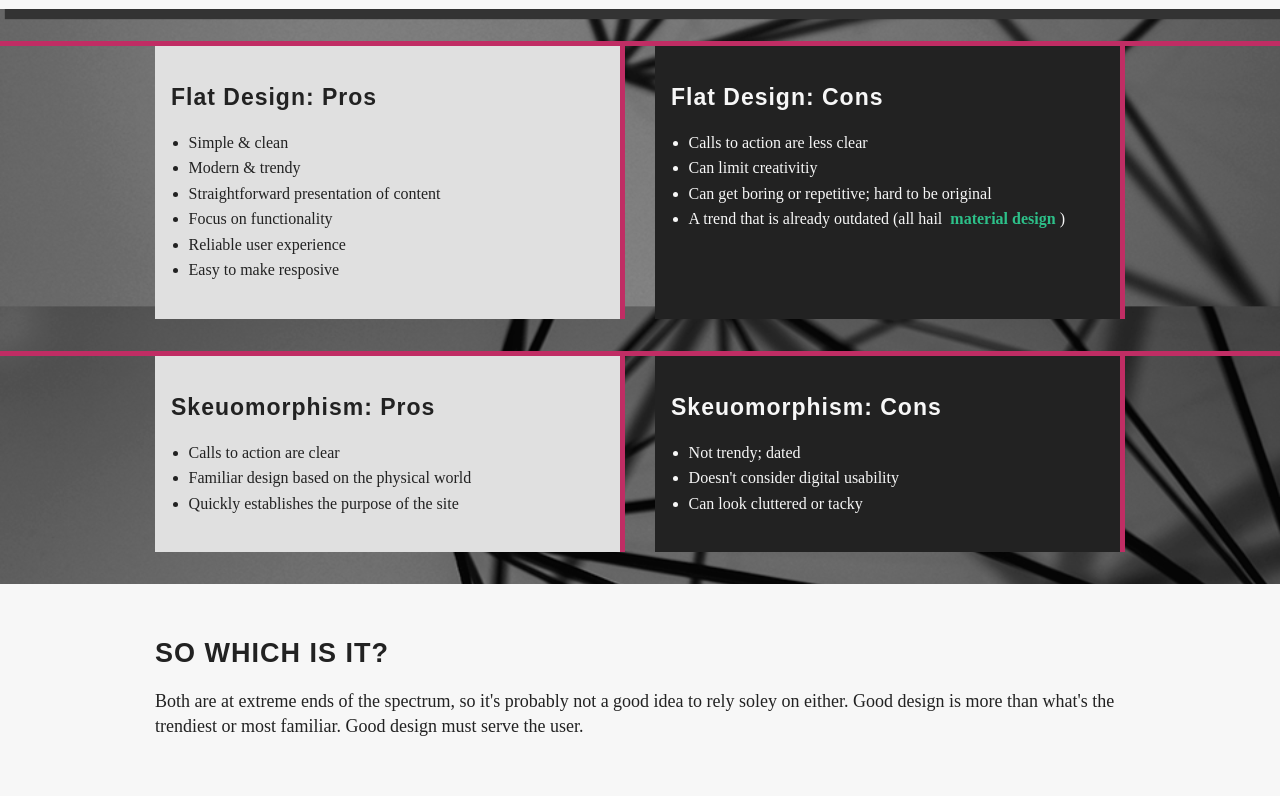
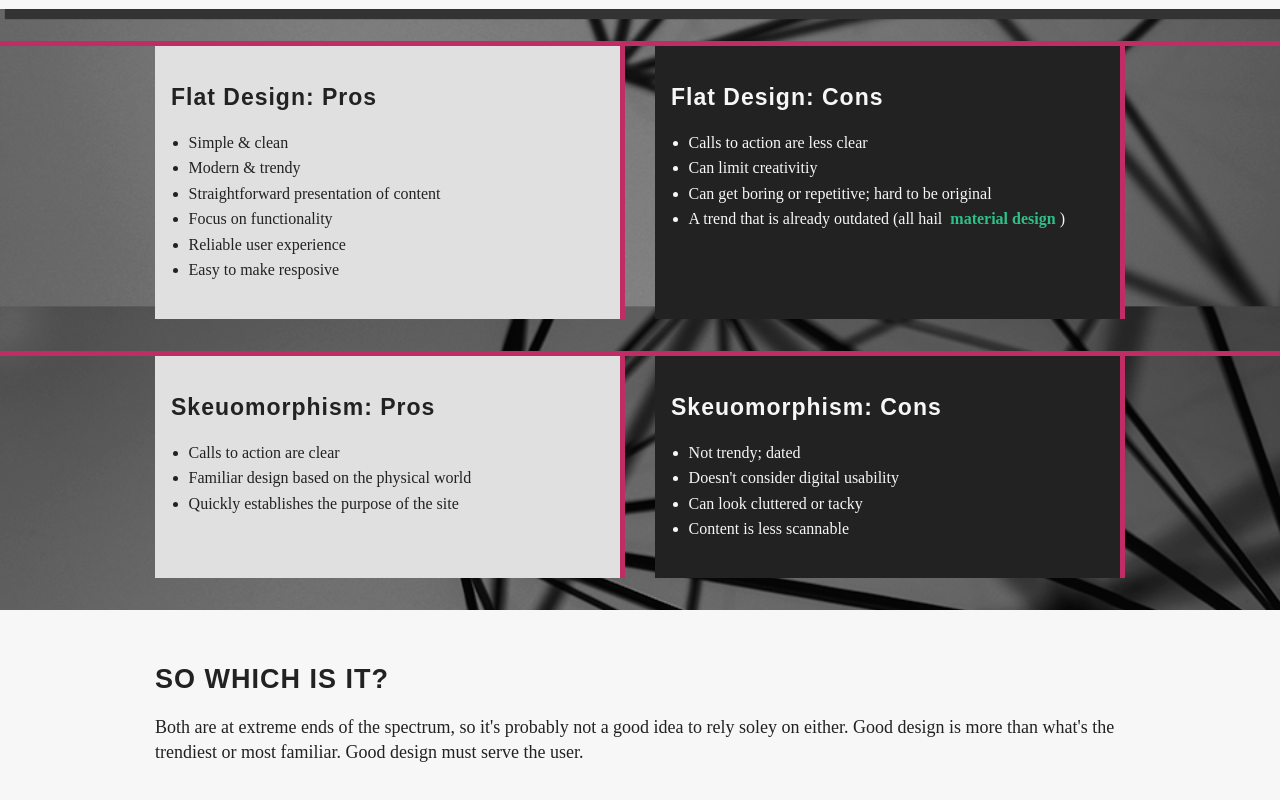
Before and after one commit to maddydeason/flat-vs-skeuo, a plain HTML site: page index.html in a window 1280 px wide. Shown: the part 547-1347 px from the top of the page. Drawn offline with Linux system fonts and the light colour scheme.

Commit message:
updates skeuo cons list

```diff
--- a/index.html
+++ b/index.html
@@ -75,6 +75,7 @@
               <li>Not trendy; dated</li>
               <li>Doesn't consider digital usability</li>
               <li>Can look cluttered or tacky</li>
+              <li>Content is less scannable</li>
             </ul>
           </div>
         </div>
```
